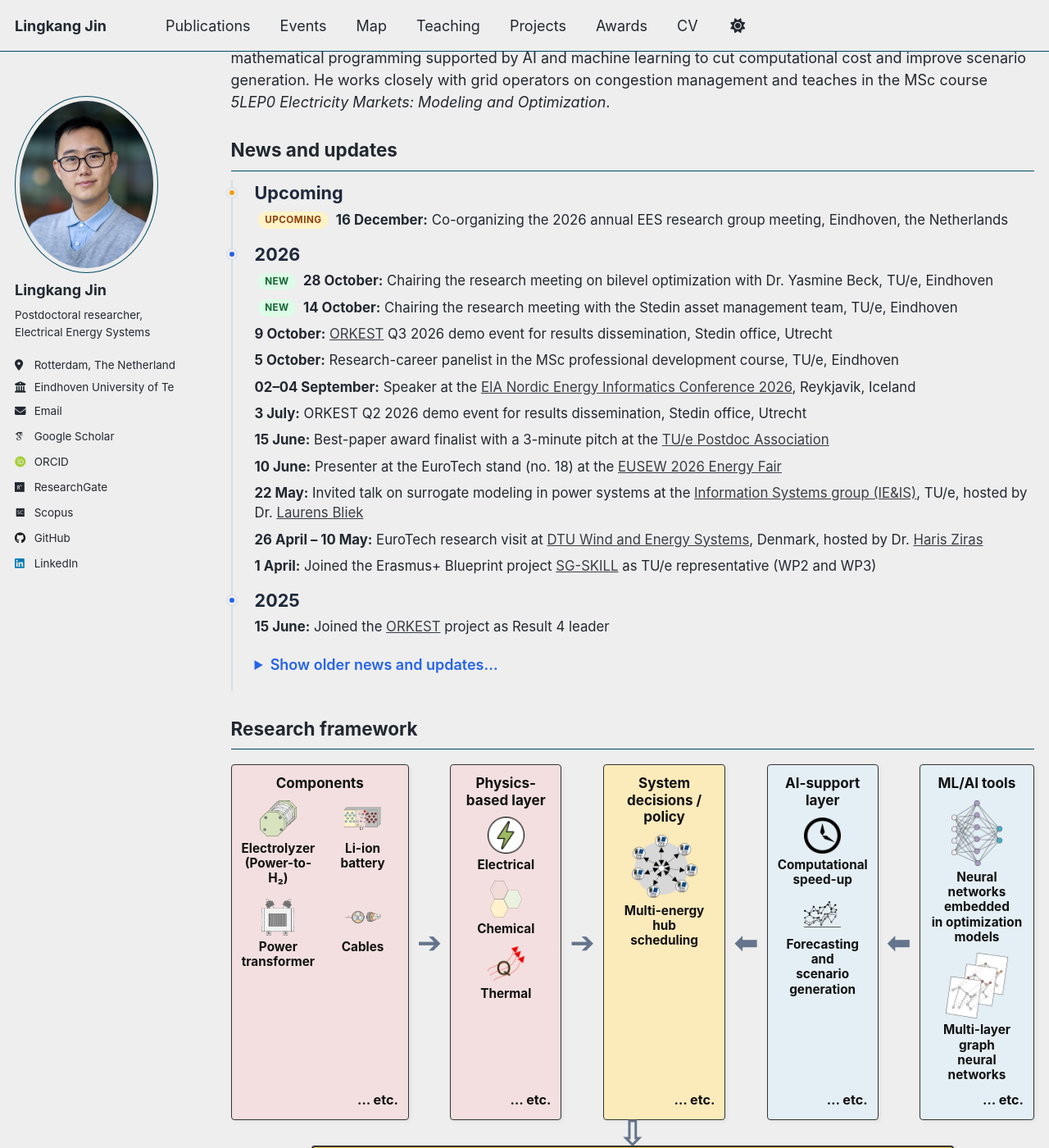
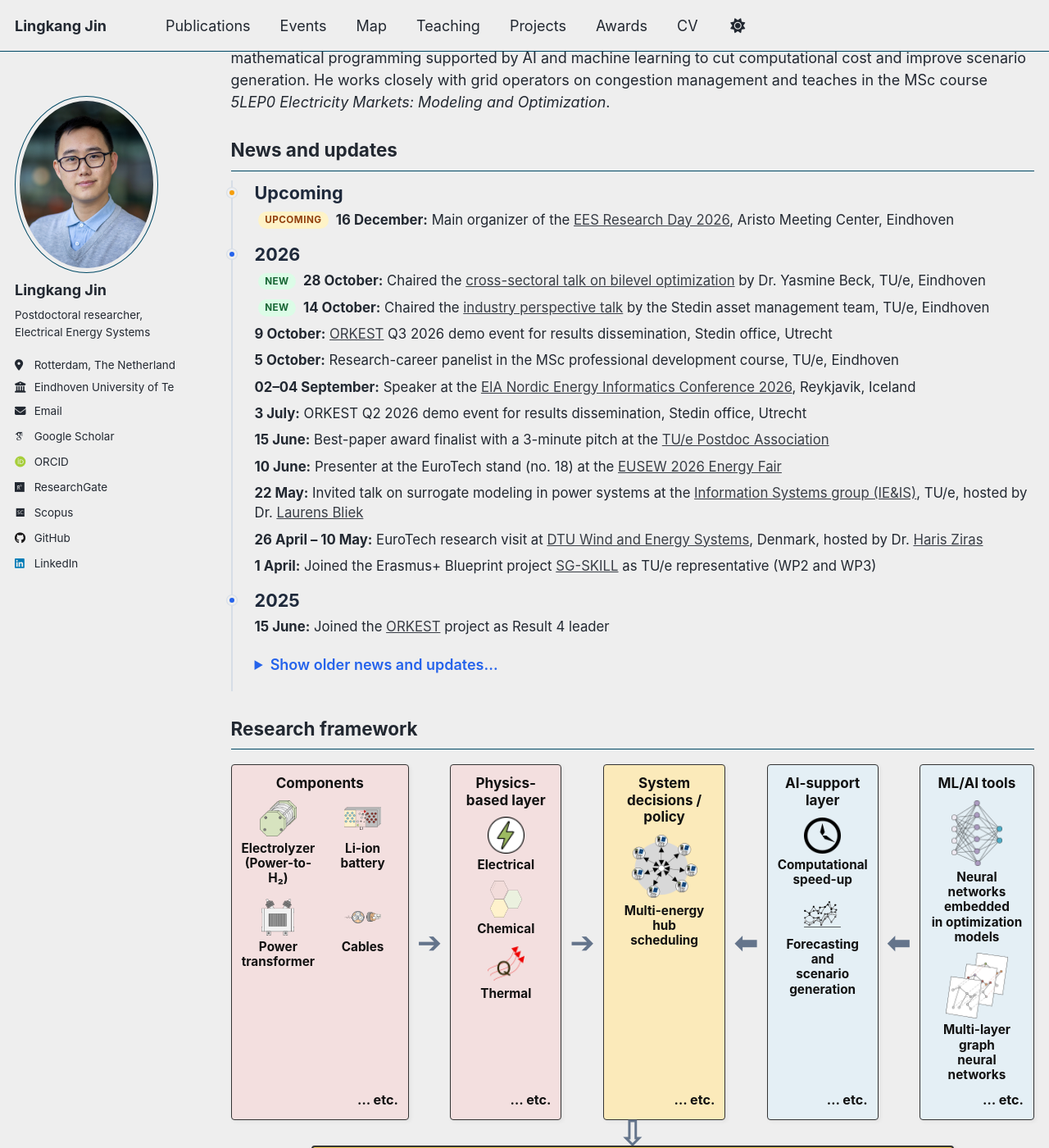
Before and after one commit to Lingkangjin/Lingkangjin.github.io, a Jekyll site: the page built from _pages/about.md, in a window 1280 px wide and 1400 px high, scrolled down 239 px. Shown: the whole window at 82% size. Built offline with Jekyll 4.4.1, drawn with Linux system fonts in a browser that asks for light colours; some web fonts are replaced; a script that is not in the unit is left out.

Commit message:
Add collapsible event details and program information for talks

```diff
--- a/_pages/about.md
+++ b/_pages/about.md
@@ -15,11 +15,11 @@ news_new_days: 30
 # `label` is optional and replaces the displayed date (for ranges).
 news:
   - date: 2026-12-16
-    text: "Co-organizing the 2026 annual EES research group meeting, Eindhoven, the Netherlands"
+    text: "Main organizer of the <a href='https://ees-tue.github.io/EES-research-day/2026/' target='_blank' rel='noopener noreferrer'>EES Research Day 2026</a>, Aristo Meeting Center, Eindhoven"
   - date: 2026-10-28
-    text: "Chairing the research meeting on bilevel optimization with Dr. Yasmine Beck, TU/e, Eindhoven"
+    text: "Chaired the <a href='/talks/seminars/#bilevel-optimization'>cross-sectoral talk on bilevel optimization</a> by Dr. Yasmine Beck, TU/e, Eindhoven"
   - date: 2026-10-14
-    text: "Chairing the research meeting with the Stedin asset management team, TU/e, Eindhoven"
+    text: "Chaired the <a href='/talks/seminars/#stedin-asset-management'>industry perspective talk</a> by the Stedin asset management team, TU/e, Eindhoven"
   - date: 2026-10-09
     text: "<a href='/portfolio/'>ORKEST</a> Q3 2026 demo event for results dissemination, Stedin office, Utrecht"
   - date: 2026-10-05
--- a/_sass/layout/_academic.scss
+++ b/_sass/layout/_academic.scss
@@ -163,6 +163,46 @@ html[data-theme="dark"] {
   white-space: nowrap;
 }
 
+/* Collapsible event details under an entry (closed by default) */
+.entry-details {
+  margin: 0.35rem 0 0.6rem;
+  font-size: 0.9em;
+
+  summary {
+    cursor: pointer;
+    font-weight: 600;
+    font-size: 0.9em;
+    color: var(--ac-accent);
+
+    &:hover { text-decoration: underline; }
+  }
+
+  &[open] {
+    padding: 0.6rem 0.9rem;
+    border: 1px solid var(--ac-line);
+    border-radius: 6px;
+    background: var(--ac-panel);
+  }
+
+  p { margin: 0.5rem 0; font-size: 1em; }
+}
+
+.entry-programme {
+  width: 100%;
+  margin: 0.4rem 0;
+  border-collapse: collapse;
+  font-size: 1em;
+  display: table;
+
+  td {
+    padding: 0.2rem 0.5rem 0.2rem 0;
+    border: none;
+    border-bottom: 1px solid var(--ac-line);
+    vertical-align: top;
+  }
+  td:first-child { width: 3.5rem; font-weight: 700; white-space: nowrap; }
+}
+
 /* ---------- Pill badges ---------- */
 
 .badge {
```
Also changed, not shown: _data/talks.yml (+51 -3 lines), _includes/event-timeline.html (+12 -0 lines), 1 other file.
